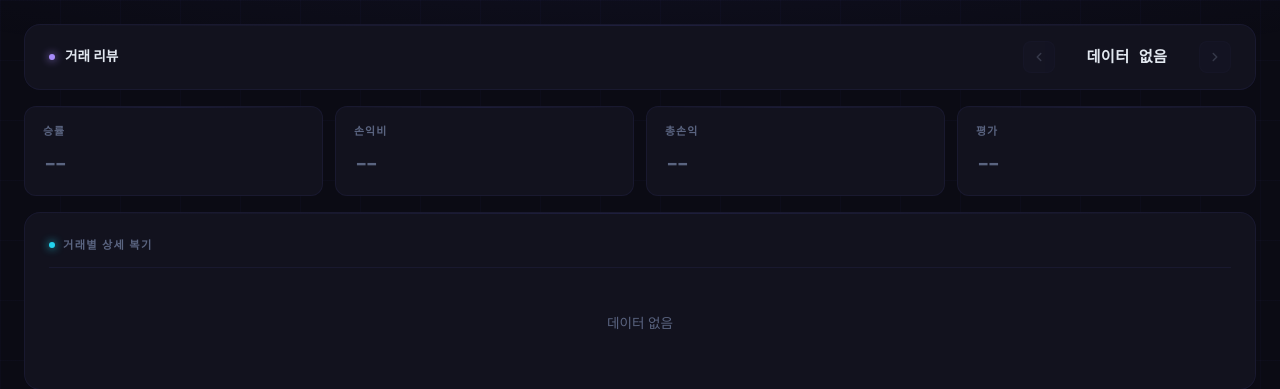
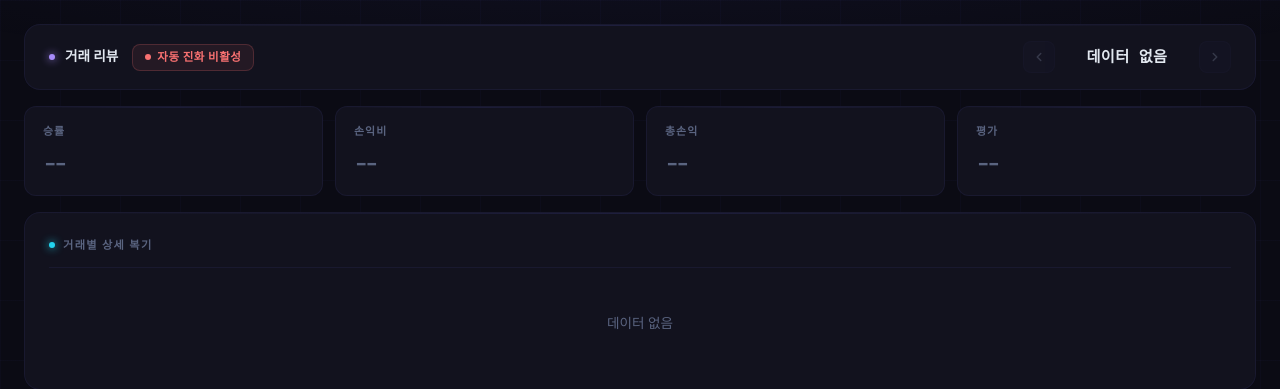
Before and after one commit to qwq-partners/ai-trader-v2, a Python web app: template src/dashboard/templates/evolution.html in a window 1280 px wide. Shown: the part 60-449 px from the top of the page. Run offline with Jinja, Linux system fonts and the light colour scheme; the template is opened without the code that fills it, so the values that code supplies are empty; some libraries are stand-ins or nearby versions.

Commit message:
feat: 진화탭 자동 진화 활성/비활성 상태 표시 추가
- data_collector.py get_evolution(): auto_evolution_enabled 필드 추가
  (_evolution_scheduler_task 속성 존재 여부로 판단 → 현재 False)
- evolution.html: 상단 헤더에 상태 배지 추가
  (비활성: 빨간 점 + '자동 진화 비활성' / 활성: 초록 점 + '자동 진화 활성')
- evolution.js: loadEvoStatus() 함수 추가
  (페이지 로드 시 /api/evolution 호출 → 배지 동적 업데이트)

```diff
--- a/src/dashboard/data_collector.py
+++ b/src/dashboard/data_collector.py
@@ -568,8 +568,12 @@ class DashboardDataCollector:
         """진화 엔진 상태 + 최신 분석 결과 (AS-IS/TO-BE 포맷)"""
         evolver = getattr(self.bot, 'strategy_evolver', None)
 
+        # 자동 진화 스케줄러 활성 여부 (run_trader.py에서 _run_evolution_scheduler 제거됨)
+        auto_evolution_enabled = bool(getattr(self.bot, '_evolution_scheduler_task', None))
+
         # 기본값
         result: Dict[str, Any] = {
+            "auto_evolution_enabled": auto_evolution_enabled,
             "summary": {
                 "version": 0,
                 "total_evolutions": 0,
--- a/src/dashboard/static/js/evolution.js
+++ b/src/dashboard/static/js/evolution.js
@@ -501,10 +501,39 @@ async function applyParameterChange(event, idx) {
 }
 
 // ----------------------------------------------------------
+// 자동 진화 상태 배지 업데이트
+// ----------------------------------------------------------
+async function loadEvoStatus() {
+    try {
+        const data = await api('/api/evolution');
+        const badge = document.getElementById('evo-status-badge');
+        if (!badge) return;
+        if (data.auto_evolution_enabled) {
+            badge.style.background = 'rgba(52,211,153,0.08)';
+            badge.style.borderColor = 'rgba(52,211,153,0.2)';
+            badge.innerHTML =
+                '<span style="width:6px;height:6px;border-radius:50%;background:var(--accent-green);box-shadow:0 0 6px var(--accent-green);animation:pulse-green 2s infinite;"></span>' +
+                '<span style="font-size:0.72rem;font-weight:600;color:var(--accent-green);letter-spacing:0.04em;text-transform:uppercase;">자동 진화 활성</span>';
+        } else {
+            badge.style.background = 'rgba(248,113,113,0.08)';
+            badge.style.borderColor = 'rgba(248,113,113,0.2)';
+            badge.innerHTML =
+                '<span style="width:6px;height:6px;border-radius:50%;background:var(--accent-red);"></span>' +
+                '<span style="font-size:0.72rem;font-weight:600;color:var(--accent-red);letter-spacing:0.04em;text-transform:uppercase;">자동 진화 비활성</span>';
+        }
+    } catch (e) {
+        console.error('[진화탭] 상태 로드 실패:', e);
+    }
+}
+
+// ----------------------------------------------------------
 // 초기화
 // ----------------------------------------------------------
 document.addEventListener('DOMContentLoaded', async () => {
     sse.connect();
+
+    // 자동 진화 상태 로드
+    loadEvoStatus();
 
     // 날짜 목록 로드
     await loadAvailableDates();
--- a/src/dashboard/templates/evolution.html
+++ b/src/dashboard/templates/evolution.html
@@ -389,9 +389,16 @@
         <!-- Date Navigation Header -->
         <div class="card animate-in delay-1" style="padding: 16px 24px; margin-bottom: 16px;">
             <div style="display: flex; align-items: center; justify-content: space-between;">
-                <div style="display: flex; align-items: center; gap: 10px;">
-                    <span class="dot" style="width: 6px; height: 6px; border-radius: 50%; background: var(--accent-purple); box-shadow: 0 0 8px var(--accent-purple);"></span>
-                    <span style="font-size: 0.85rem; font-weight: 600; color: var(--text-primary);">거래 리뷰</span>
+                <div style="display: flex; align-items: center; gap: 14px;">
+                    <div style="display: flex; align-items: center; gap: 10px;">
+                        <span class="dot" style="width: 6px; height: 6px; border-radius: 50%; background: var(--accent-purple); box-shadow: 0 0 8px var(--accent-purple);"></span>
+                        <span style="font-size: 0.85rem; font-weight: 600; color: var(--text-primary);">거래 리뷰</span>
+                    </div>
+                    <!-- 자동 진화 상태 배지 -->
+                    <div id="evo-status-badge" style="display:inline-flex;align-items:center;gap:6px;padding:4px 12px;border-radius:8px;background:rgba(248,113,113,0.08);border:1px solid rgba(248,113,113,0.2);">
+                        <span style="width:6px;height:6px;border-radius:50%;background:var(--accent-red);"></span>
+                        <span style="font-size:0.72rem;font-weight:600;color:var(--accent-red);letter-spacing:0.04em;text-transform:uppercase;">자동 진화 비활성</span>
+                    </div>
                 </div>
                 <div class="date-nav">
                     <button id="btn-prev" class="date-nav-btn" onclick="navigateDate(-1)" disabled>
```
